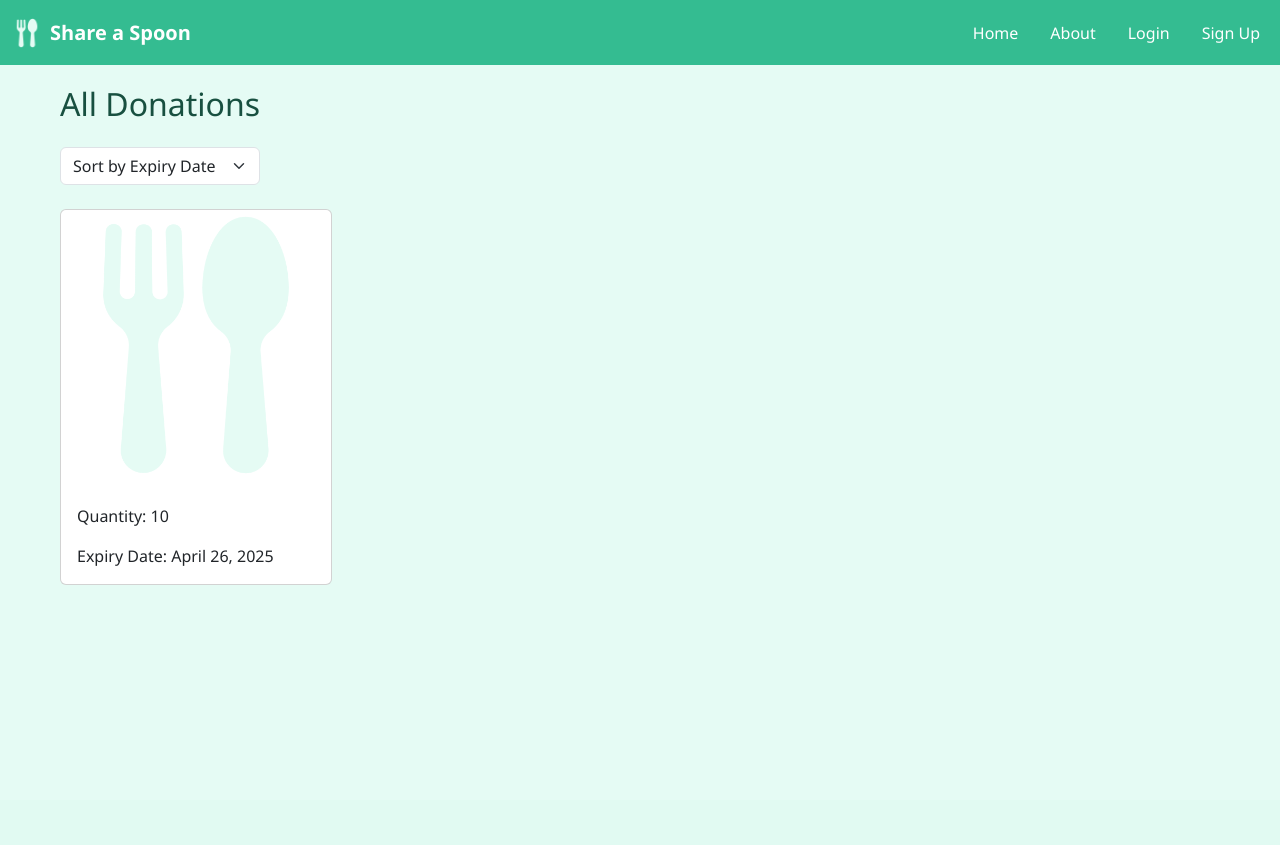
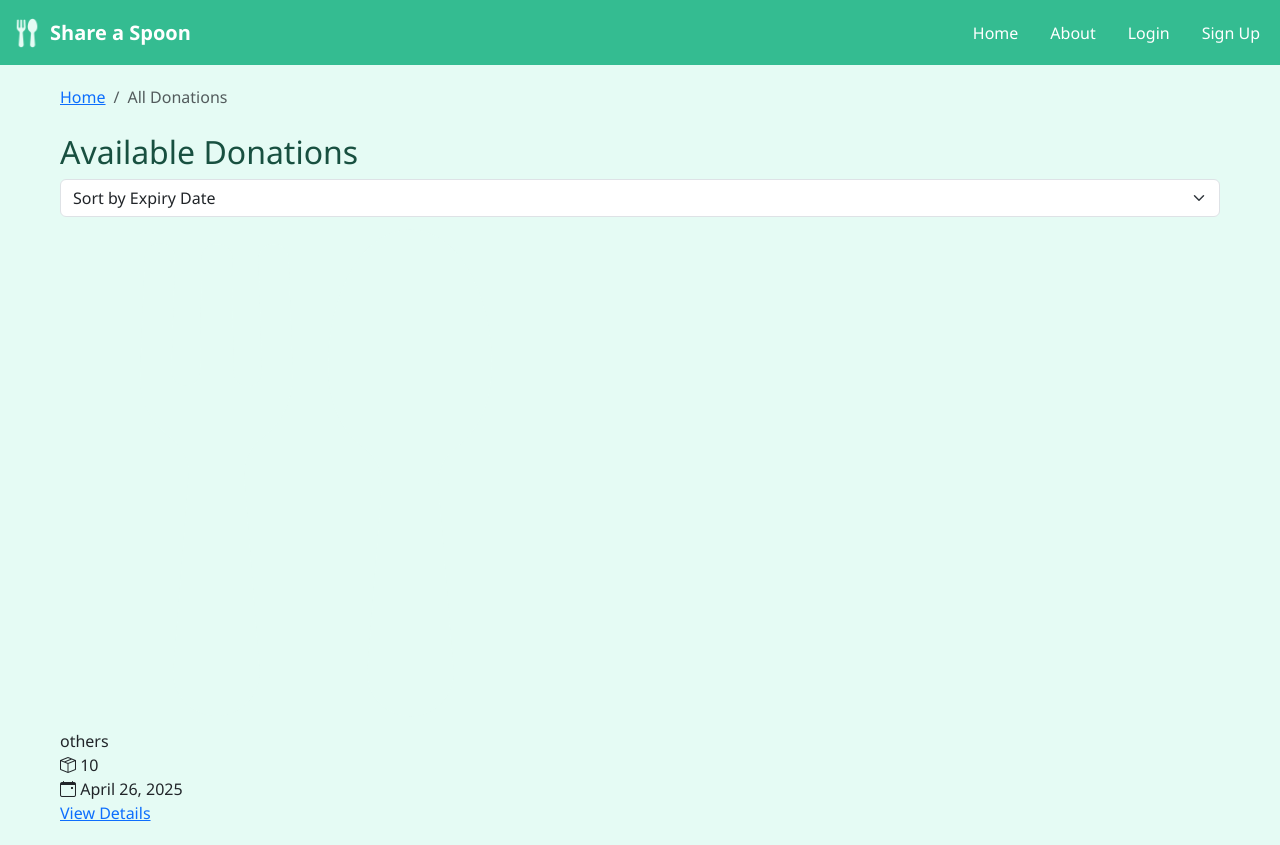
Before and after one commit to cloudyxtj/DonationSystem, a Django app: page /donation/donations/ in a window 1280 px wide. Before the commit the page ends 585 px from the top, so only its background shows below. Run offline with Django 5.2, Linux system fonts and the light colour scheme; data comes from the database, SQL or seed files in the repository; parts of the project's set-up code (start-up, migrations or seed data) failed here and were passed over.

Commit message:
add breadcrumbs nagivation

```diff
--- a/donation/templates/donation/view_donation.html
+++ b/donation/templates/donation/view_donation.html
@@ -2,42 +2,247 @@
 {% load static %}
 
 {% block content %}
-<h2>All Donations</h2>
+<nav aria-label="breadcrumb" class="mb-4">
+    <ol class="breadcrumb">
+        <li class="breadcrumb-item"><a href="{% url 'home' %}">Home</a></li>
+        <li class="breadcrumb-item active" aria-current="page">All Donations</li>
+    </ol>
+</nav>
 
-<!-- Filter Form -->
-<form method="get" class="my-4">
-    <select name="filter" onchange="this.form.submit()" class="form-select" style="max-width: 200px;">
-        <option value="expiry" {% if request.GET.filter == 'expiry' %}selected{% endif %}>Sort by Expiry Date</option>
-        <option value="quantity" {% if request.GET.filter == 'quantity' %}selected{% endif %}>Sort by Quantity</option>
-        <!-- <option value="rating">Sort by Rating</option> -->
-    </select>
-</form>
+<div class="donations-header">
+    <h2 class="page-title">Available Donations</h2>
+    <div class="filter-container">
+        <form method="get" class="filter-form">
+            <select name="filter" onchange="this.form.submit()" class="form-select">
+                <option value="expiry" {% if request.GET.filter == 'expiry' %}selected{% endif %}>Sort by Expiry Date</option>
+                <option value="quantity" {% if request.GET.filter == 'quantity' %}selected{% endif %}>Sort by Quantity</option>
+            </select>
+        </form>
+    </div>
+</div>
 
 <!-- Donations -->
 {% if donations %}
-<div class="row row-cols-2 row-cols-md-3 row-cols-lg-4 g-4">
+<div class="donations-grid">
     {% for donation in donations %}
-    <div class="col">
-        <div class="card h-100">
+    <div class="donation-card">
+        <div class="card-image">
             {% if donation.image %}
-            <img src="{{ donation.image.url }}" class="card-img-top fixed-image" alt="{{ donation.food_name }}">
+            <img src="{{ donation.image.url }}" alt="{{ donation.food_name }}">
             {% else %}
-            <img src="{% static 'images/icon.png' %}" class="card-img-top fixed-image" alt="No Image">
+            <img src="{% static 'images/icon.png' %}" alt="No Image">
             {% endif %}
-            <div class="card-body">
-                <h5 class="card-title">
-                    <a href="{% url 'donation:donation_detail' donation.pk %}" class="text-decoration-none">
-                        {{ donation.food_name }}
-                    </a>
-                </h5>
-                <p class="card-text">Quantity: {{ donation.quantity }}</p>
-                <p class="card-text">Expiry Date: {{ donation.expiry_date }}</p>
+            <div class="card-category">{{ donation.category }}</div>
+        </div>
+        <div class="card-content">
+            <h3 class="card-title">
+                <a href="{% url 'donation:donation_detail' donation.pk %}">{{ donation.food_name }}</a>
+            </h3>
+            <div class="card-info">
+                <div class="info-item">
+                    <i class="bi bi-box-seam"></i>
+                    <span>{{ donation.quantity }}</span>
+                </div>
+                <div class="info-item">
+                    <i class="bi bi-calendar-event"></i>
+                    <span>{{ donation.expiry_date }}</span>
+                </div>
             </div>
+            <a href="{% url 'donation:donation_detail' donation.pk %}" class="btn-view">View Details</a>
         </div>
     </div>
     {% endfor %}
 </div>
 {% else %}
-<div class="alert alert-info">No donations available at the moment.</div>
+<div class="no-donations">
+    <i class="bi bi-inbox"></i>
+    <p>No donations available at the moment.</p>
+</div>
 {% endif %}
 {% endblock %}
+
+{% block extra_css %}
+<style>
+    .donations-header {
+        display: flex;
+        justify-content: space-between;
+        align-items: center;
+        margin-bottom: 2rem;
+    }
+
+    .page-title {
+        color: #185040;
+        font-size: 2rem;
+        font-weight: 600;
+        margin: 0;
+    }
+
+    .filter-container {
+        position: relative;
+    }
+
+    .filter-form {
+        margin: 0;
+    }
+
+    .form-select {
+        border: 1px solid #e0e0e0;
+        border-radius: 8px;
+        padding: 0.5rem 2rem 0.5rem 1rem;
+        font-size: 0.9rem;
+        color: #185040;
+        background-color: white;
+        cursor: pointer;
+        transition: all 0.3s ease;
+    }
+
+    .form-select:focus {
+        border-color: #34bc91;
+        box-shadow: 0 0 0 3px rgba(52, 188, 145, 0.15);
+    }
+
+    .donations-grid {
+        display: grid;
+        grid-template-columns: repeat(auto-fill, minmax(280px, 1fr));
+        gap: 2rem;
+        margin-top: 2rem;
+    }
+
+    .donation-card {
+        background: white;
+        border-radius: 16px;
+        overflow: hidden;
+        box-shadow: 0 4px 24px rgba(0, 0, 0, 0.08);
+        transition: transform 0.3s ease, box-shadow 0.3s ease;
+    }
+
+    .donation-card:hover {
+        transform: translateY(-5px);
+        box-shadow: 0 8px 32px rgba(0, 0, 0, 0.12);
+    }
+
+    .card-image {
+        position: relative;
+        height: 200px;
+        overflow: hidden;
+    }
+
+    .card-image img {
+        width: 100%;
+        height: 100%;
+        object-fit: cover;
+        transition: transform 0.3s ease;
+    }
+
+    .donation-card:hover .card-image img {
+        transform: scale(1.05);
+    }
+
+    .card-category {
+        position: absolute;
+        top: 1rem;
+        right: 1rem;
+        background: rgba(52, 188, 145, 0.9);
+        color: white;
+        padding: 0.5rem 1rem;
+        border-radius: 20px;
+        font-size: 0.8rem;
+        font-weight: 500;
+    }
+
+    .card-content {
+        padding: 1.5rem;
+    }
+
+    .card-title {
+        font-size: 1.25rem;
+        font-weight: 600;
+        margin: 0 0 1rem 0;
+        color: #185040;
+    }
+
+    .card-title a {
+        color: inherit;
+        text-decoration: none;
+        transition: color 0.3s ease;
+    }
+
+    .card-title a:hover {
+        color: #34bc91;
+    }
+
+    .card-info {
+        display: flex;
+        gap: 1rem;
+        margin-bottom: 1.5rem;
+    }
+
+    .info-item {
+        display: flex;
+        align-items: center;
+        gap: 0.5rem;
+        color: #666;
+        font-size: 0.9rem;
+    }
+
+    .info-item i {
+        color: #34bc91;
+    }
+
+    .btn-view {
+        display: inline-block;
+        padding: 0.75rem 1.5rem;
+        background-color: #34bc91;
+        color: white;
+        text-decoration: none;
+        border-radius: 8px;
+        font-weight: 500;
+        transition: background-color 0.3s ease;
+    }
+
+    .btn-view:hover {
+        background-color: #288e6e;
+        color: white;
+    }
+
+    .no-donations {
+        text-align: center;
+        padding: 4rem 2rem;
+        background: white;
+        border-radius: 16px;
+        box-shadow: 0 4px 24px rgba(0, 0, 0, 0.08);
+    }
+
+    .no-donations i {
+        font-size: 3rem;
+        color: #34bc91;
+        margin-bottom: 1rem;
+    }
+
+    .no-donations p {
+        color: #666;
+        font-size: 1.1rem;
+        margin: 0;
+    }
+
+    @media (max-width: 768px) {
+        .donations-header {
+            flex-direction: column;
+            gap: 1rem;
+            align-items: flex-start;
+        }
+
+        .filter-container {
+            width: 100%;
+        }
+
+        .form-select {
+            width: 100%;
+        }
+
+        .donations-grid {
+            grid-template-columns: 1fr;
+        }
+    }
+</style>
+{% endblock %}
--- a/static/css/custom.css
+++ b/static/css/custom.css
@@ -35,7 +35,7 @@ h4 {
     height: 65px;
 }
 
-.navbar-nav  {
+.navbar-nav {
     background-color: #34bc91;
 }
 
@@ -118,6 +118,7 @@ h4 {
     margin-top: 2px;
 }
 
+/* Image Styling */
 .fixed-image {
     width: 100%;
     height: auto;
```
Also changed, not shown: donation/templates/donation/donate_food.html (+11 -1 lines), donation/templates/donation/donation_detail.html (+11 -3 lines), donation/templates/donation/make_request.html (added, +115 -0 lines), donation/templates/donation/my_donation.html (+10 -2 lines).
